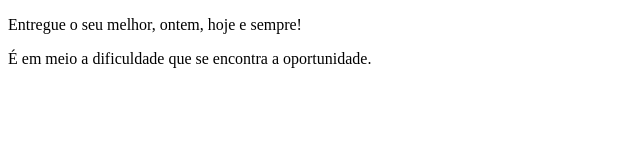
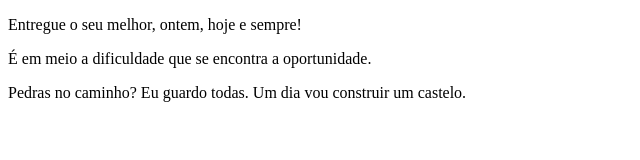
Before and after one commit to Emilio-Bueno/bootcamp-devjr, a plain HTML site: page index.html in a window 1280 px wide. Shown: the whole page, without its empty margins (0-640 px from the left). Drawn offline with Linux system fonts and the light colour scheme.

Commit message:
frase motivacional 3

```diff
--- a/index.html
+++ b/index.html
@@ -8,5 +8,6 @@
 <body>
     <p>Entregue o seu melhor, ontem, hoje e sempre!</p>
     <p>É em meio a dificuldade que se encontra a oportunidade.</p>
+    <p>Pedras no caminho? Eu guardo todas. Um dia vou construir um castelo.</p>
 </body>
 </html>
```
